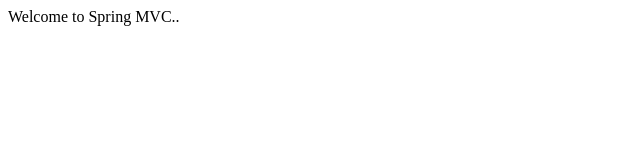
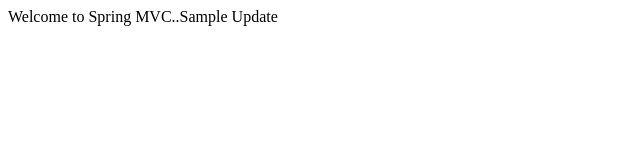
Before and after one commit to nandagkr/Hello-World, a plain HTML site: page SampleWebproject/WebContent/index.html in a window 1280 px wide. Shown: the whole page, without its empty margins (0-640 px from the left). Drawn offline with Linux system fonts and the light colour scheme.

Commit message:
Update Index.html

```diff
--- a/SampleWebproject/WebContent/index.html
+++ b/SampleWebproject/WebContent/index.html
@@ -5,6 +5,6 @@
 <title>Insert title here</title>
 </head>
 <body>
-Welcome to Spring MVC..
+Welcome to Spring MVC..Sample Update
 </body>
 </html>
```
